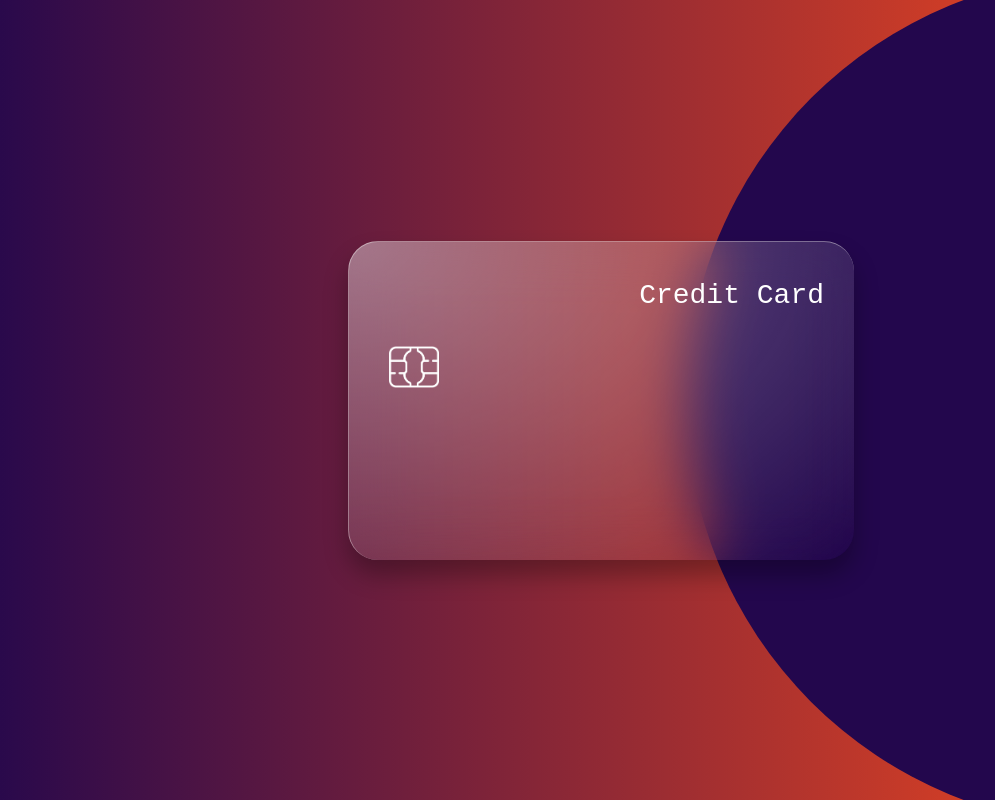
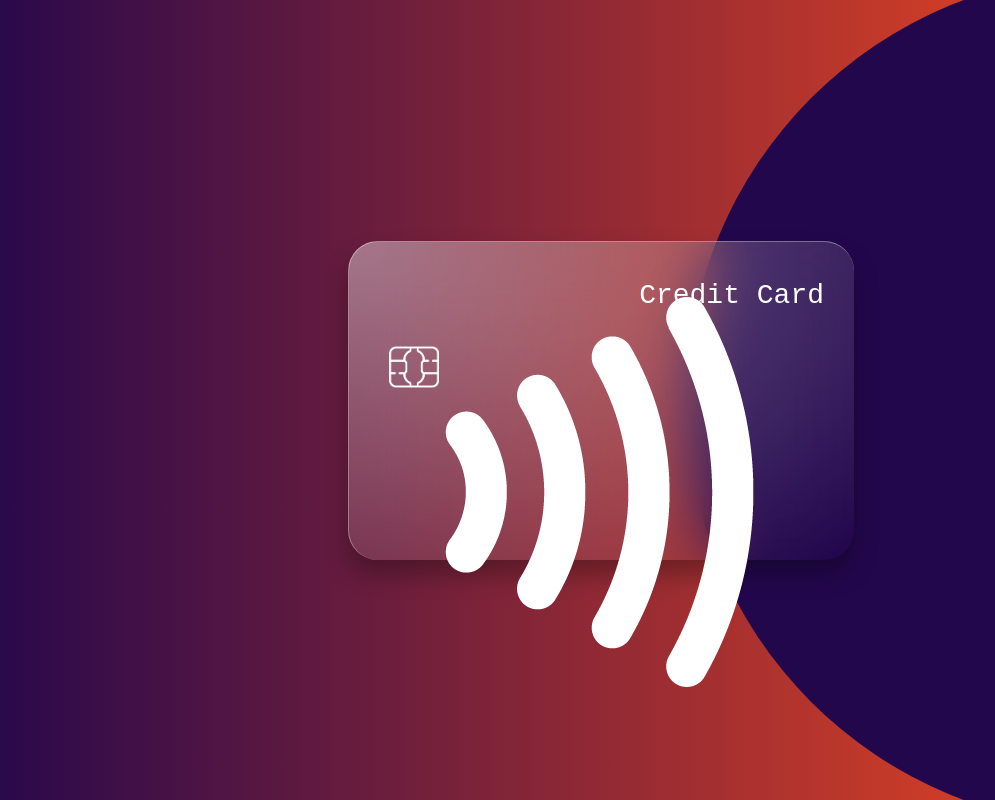
Before and after one commit to timotheegarot/GlassCreditCard, a plain HTML site: page index.html in a window 1280 px wide. Shown: the whole page, without its empty margins (39-1034 px from the left). Drawn offline with Linux system fonts and the light colour scheme.

Commit message:
NFC added

```diff
--- a/index.html
+++ b/index.html
@@ -12,6 +12,7 @@
   <div class="card">
     <h3 class="name">Credit Card</h3>
     <img src="images/chip.png" alt="chip" class="chip">
+    <img src="images/contactless.png" alt="nfc" class="nfc">
   </div>
 
 </body>
```
